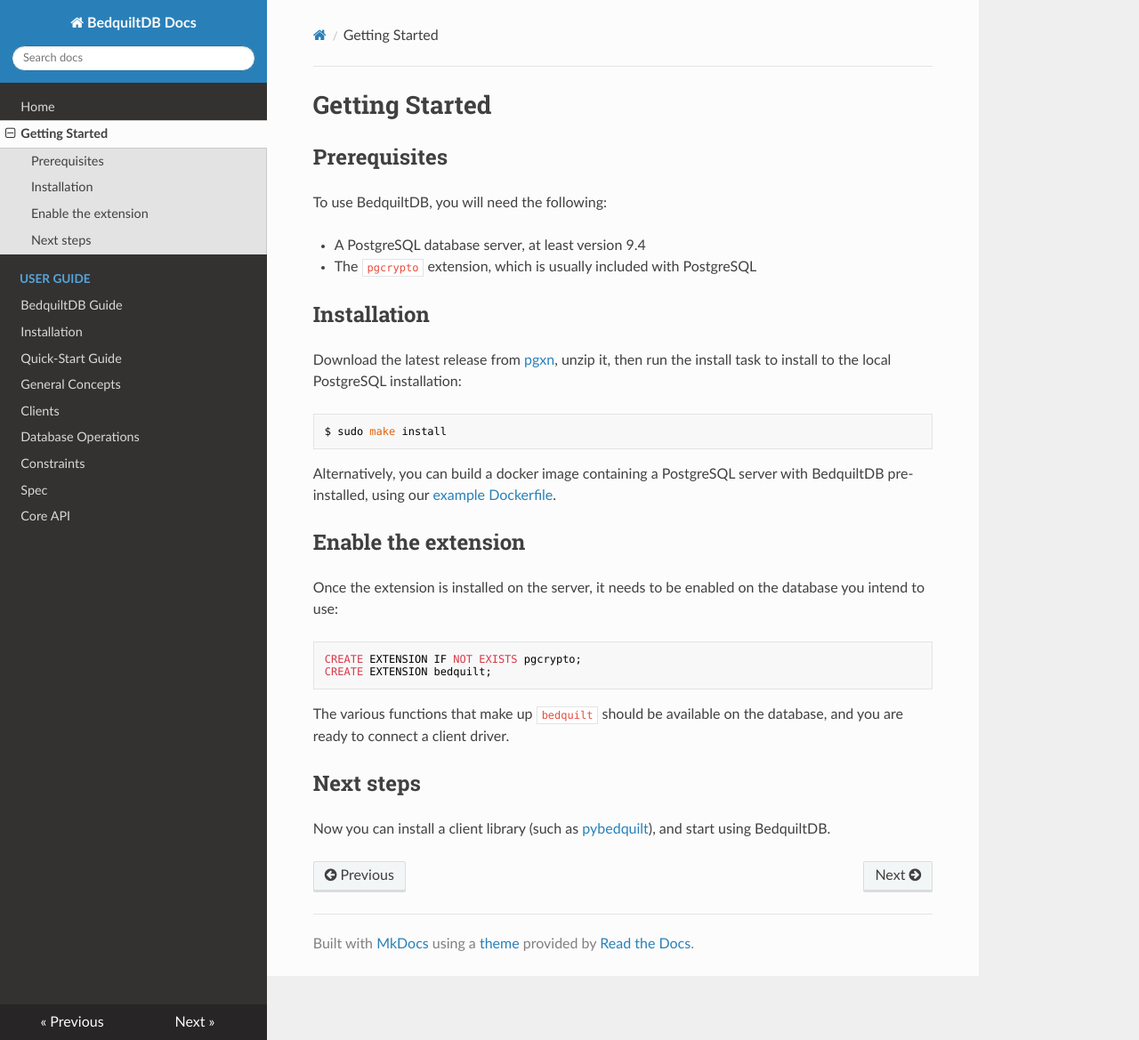
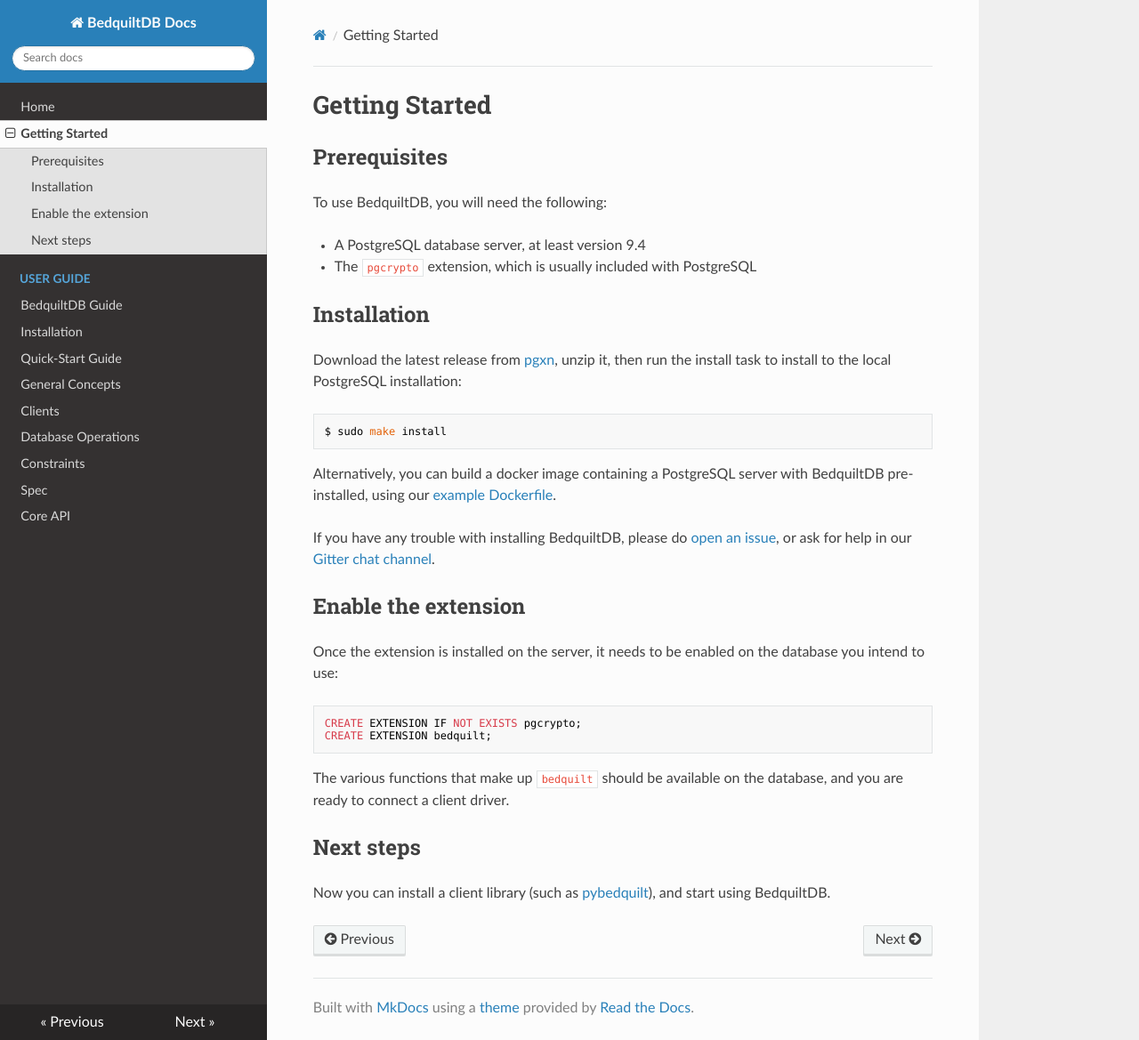
Before and after one commit to BedquiltDB/bedquilt-core, an MkDocs documentation site: the page built from doc/getting_started.md, in a window 1280 px wide and 1169 px high. Shown: the whole window at 89% size. Built offline with MkDocs 1.6.1, drawn with Linux system fonts in a browser that asks for light colours; nearby versions of some CDN libraries; old or Windows-style settings are respelled for this version of MkDocs.

Commit message:
Add a prompt to open an issue or ask for help in chat.

```diff
--- a/doc/getting_started.md
+++ b/doc/getting_started.md
@@ -18,6 +18,8 @@
 
 Alternatively, you can build a docker image containing a PostgreSQL server with BedquiltDB pre-installed, using our [example Dockerfile](http://github.com/BedquiltDB/docker-bedquiltdb-example).
 
+If you have any trouble with installing BedquiltDB, please do [open an issue](https://github.com/BedquiltDB/bedquilt-core/issues), or ask for help in our [Gitter chat channel](https://gitter.im/BedquiltDB/bedquilt-core).
+
 
 ## Enable the extension
 
```
